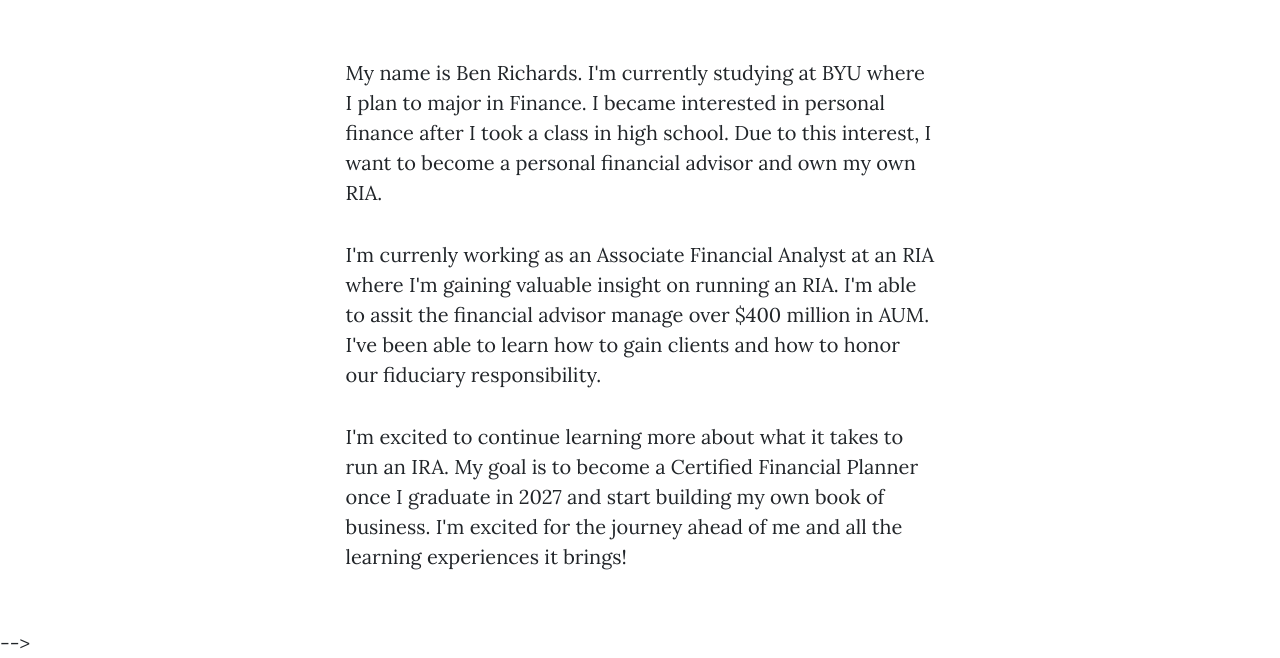
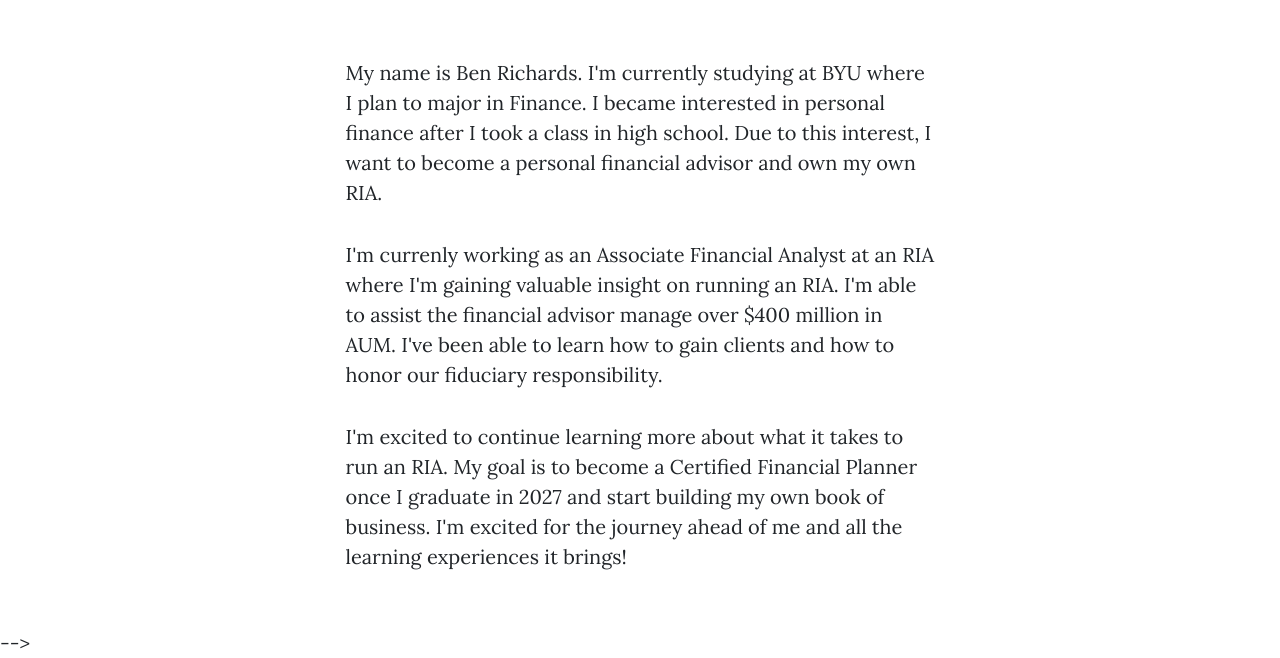
Before and after one commit to richardsben002/IS201, a plain HTML site: page about.html in a window 1280 px wide. Shown: the part 526-1184 px from the top of the page. Drawn offline with nearby package versions, Linux system fonts and the light colour scheme.

Commit message:
Add files via upload

```diff
--- a/about.html
+++ b/about.html
@@ -53,8 +53,8 @@
                 <div class="row gx-4 gx-lg-5 justify-content-center">
                     <div class="col-md-10 col-lg-8 col-xl-7">
                         <p>My name is Ben Richards. I'm currently studying at BYU where I plan to major in Finance. I became interested in personal finance after I took a class in high school. Due to this interest, I want to become a personal financial advisor and own my own RIA.</p>
-                        <p>I'm currenly working as an Associate Financial Analyst at an RIA where I'm gaining valuable insight on running an RIA. I'm able to assit the financial advisor manage over $400 million in AUM. I've been able to learn how to gain clients and how to honor our fiduciary responsibility.</p>
-                        <p>I'm excited to continue learning more about what it takes to run an IRA. My goal is to become a Certified Financial Planner once I graduate in 2027 and start building my own book of business. I'm excited for the journey ahead of me and all the learning experiences it brings! </p>
+                        <p>I'm currenly working as an Associate Financial Analyst at an RIA where I'm gaining valuable insight on running an RIA. I'm able to assist the financial advisor manage over $400 million in AUM. I've been able to learn how to gain clients and how to honor our fiduciary responsibility.</p>
+                        <p>I'm excited to continue learning more about what it takes to run an RIA. My goal is to become a Certified Financial Planner once I graduate in 2027 and start building my own book of business. I'm excited for the journey ahead of me and all the learning experiences it brings! </p>
                     </div>
                 </div>
             </div>
```
